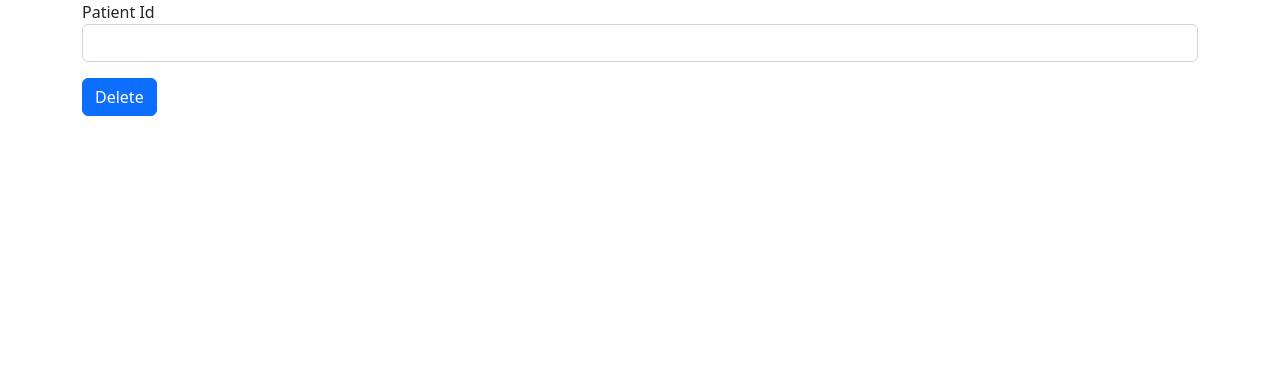
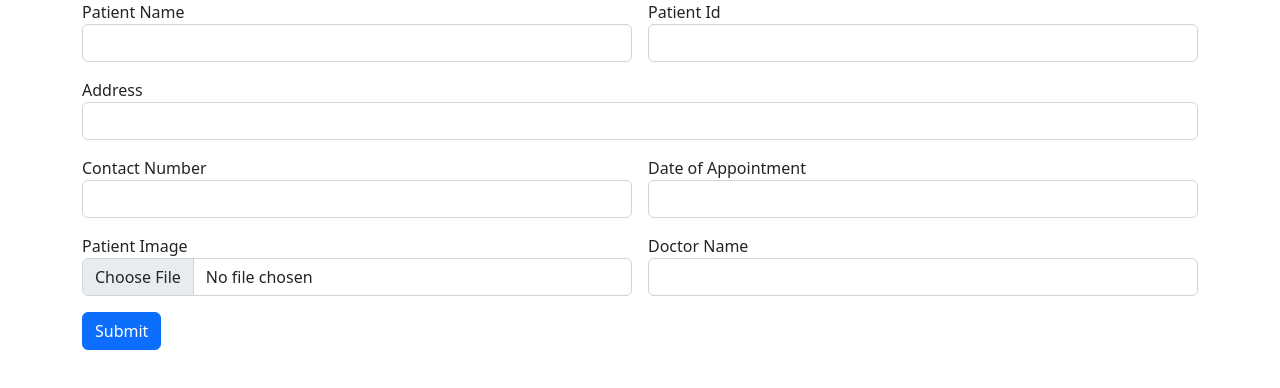
Before and after one commit to vishnubabu98/hospital-angular-app, an Angular app: page / in a window 1280 px wide. Shown: the top 388 px of the page. Built offline with nearby package versions, Linux system fonts and the light colour scheme.

Commit message:
add routing

```diff
--- a/src/app/app.component.html
+++ b/src/app/app.component.html
@@ -1,2 +1 @@
-<app-patient-delete></app-patient-delete>
 <router-outlet></router-outlet>
--- a/src/app/app.module.ts
+++ b/src/app/app.module.ts
@@ -6,6 +6,22 @@ import { AppComponent } from './app.component';
 import { PatientEntryComponent } from './patient-entry/patient-entry.component';
 import { PatientSearchComponent } from './patient-search/patient-search.component';
 import { PatientDeleteComponent } from './patient-delete/patient-delete.component';
+import { Route, RouterModule, Routes } from '@angular/router';
+
+const myRoute:Routes=[
+  {
+    path:"",
+    component:PatientEntryComponent
+  },
+  {
+    path:"search",
+    component:PatientSearchComponent
+  },
+  {
+    path:"delete",
+    component:PatientDeleteComponent
+  }
+]
 
 @NgModule({
   declarations: [
@@ -16,7 +32,8 @@ import { PatientDeleteComponent } from './patient-delete/patient-delete.componen
   ],
   imports: [
     BrowserModule,
-    AppRoutingModule
+    AppRoutingModule,
+    RouterModule.forRoot(myRoute)
   ],
   providers: [],
   bootstrap: [AppComponent]
```
